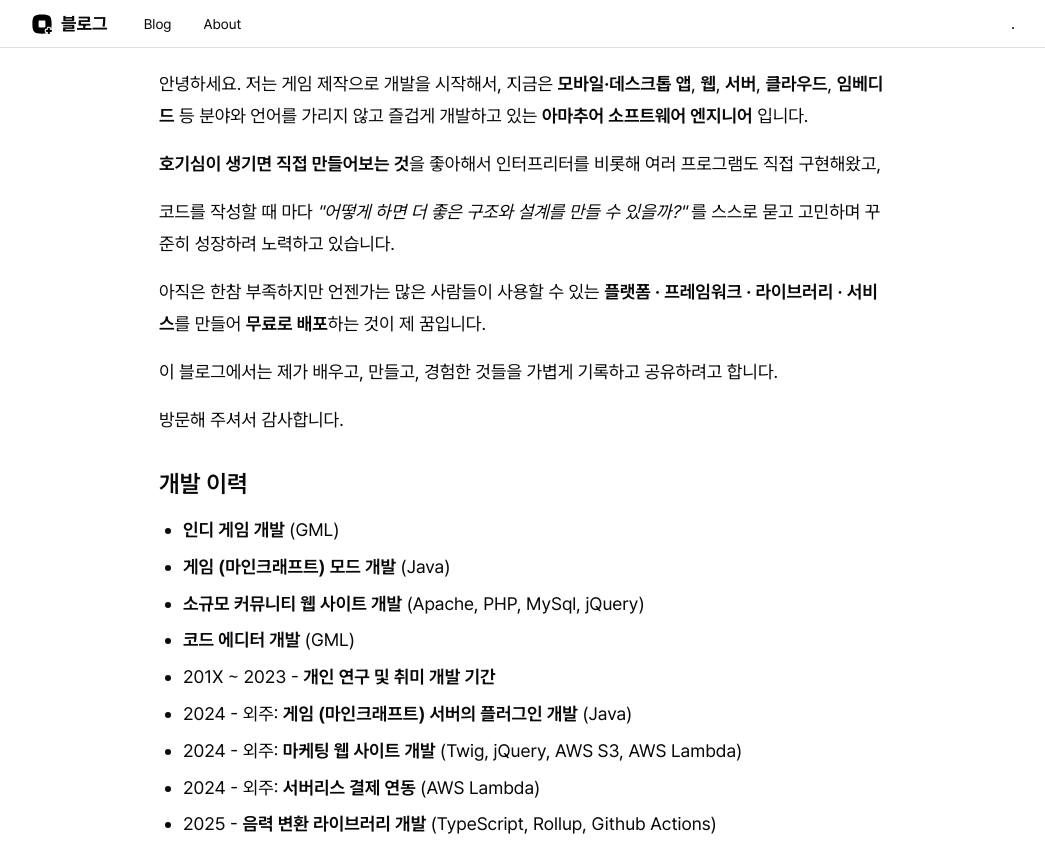
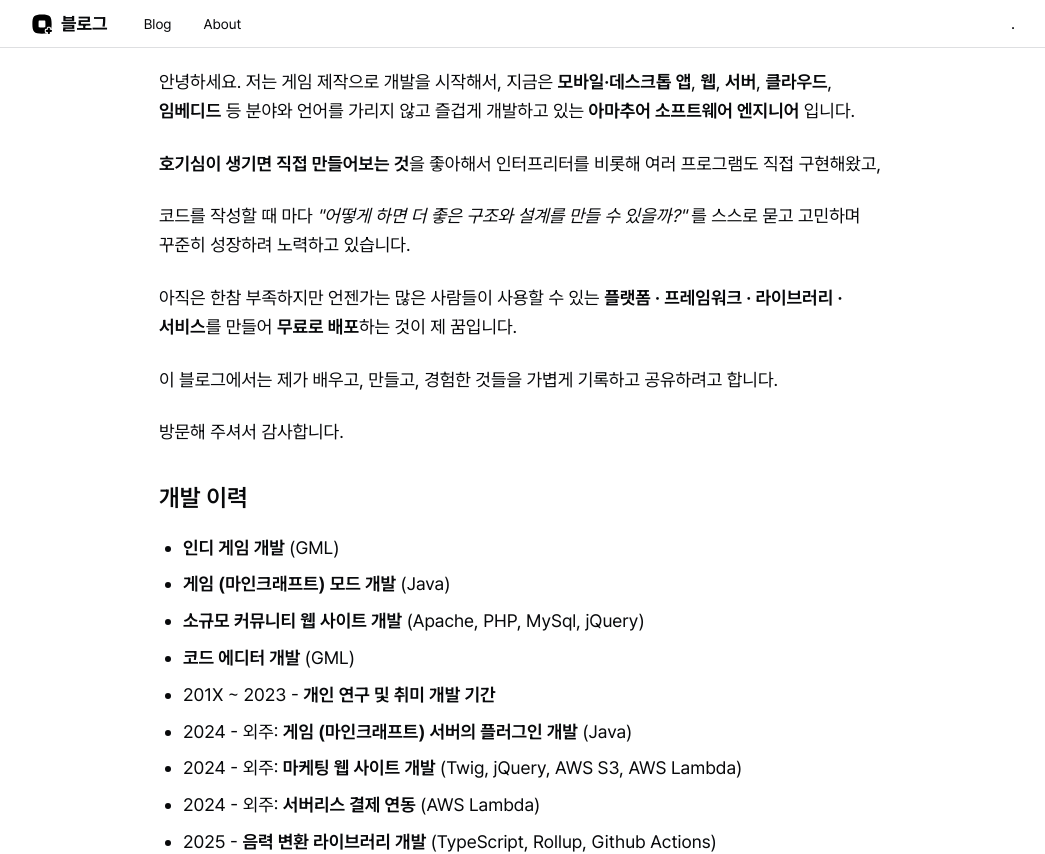
Before and after one commit to kahyou22/kahyou.dev, a Next.js app: page /about in a window 1280 px wide. Shown: the top 854 px of the page, without its empty margins (117-1162 px from the left). Built offline with nearby package versions, Linux system fonts and the light colour scheme.

Commit message:
style: 마크다운 스타일 수정

```diff
--- a/styles/markdown.css
+++ b/styles/markdown.css
@@ -1,6 +1,7 @@
 .md-body {
   font-size: var(--text-lg);
-  line-height: 2rem;
+  line-height: 1.6;
+  word-break: keep-all;
 }
 
 .md-body h1,
@@ -40,7 +41,7 @@
 
 .md-body p {
   margin-top: 0;
-  margin-bottom: 1rem;
+  margin-bottom: 1.5rem;
 }
 
 .md-body strong {
```
